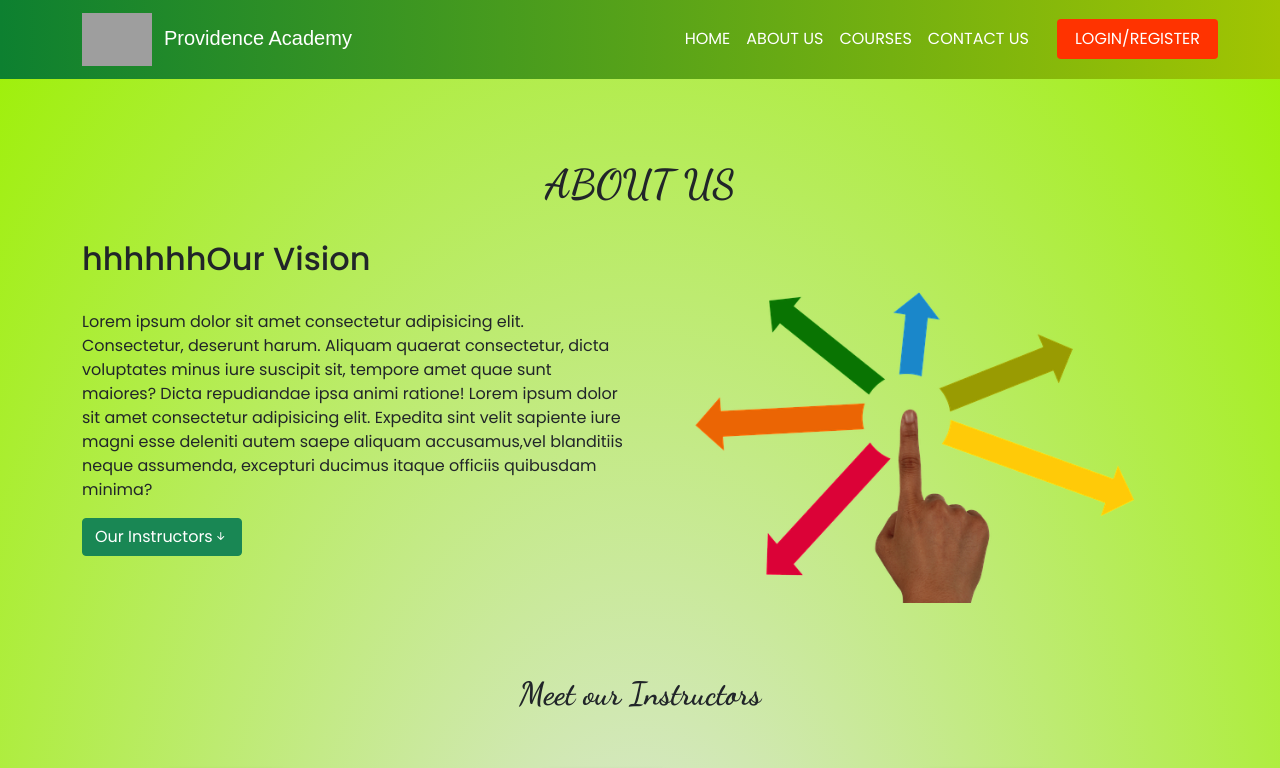
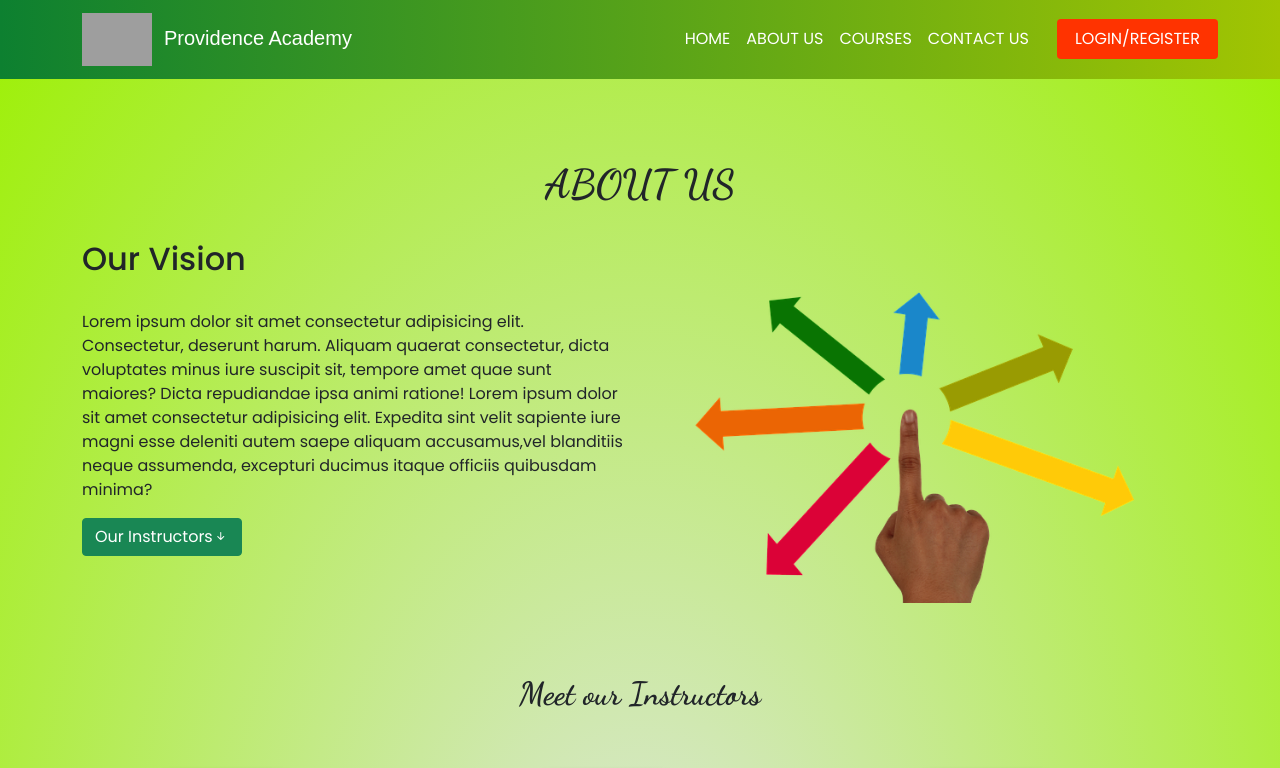
Before and after one commit to abelkmathew/Edtech_website, a React (Create React App) app: page /about in a window 1280 px wide. Shown: the top 768 px of the page. Built offline with nearby package versions, Linux system fonts and the light colour scheme; grey boxes are pictures that could not be loaded; a web font is replaced by a local one.

Commit message:
9th  Commit

```diff
--- a/package.json
+++ b/package.json
@@ -1,5 +1,5 @@
 {
-  "homepage": "https://abelkmathew.github.io/Edtech_website/",
+  "homepage": "https://abelkmathew.github.io/Edtech_website",
   "name": "skillathon",
   "version": "0.1.0",
   "private": true,
--- a/src/App.js
+++ b/src/App.js
@@ -10,14 +10,12 @@ function App() {
       <Router>
         <Navigation/>
         <Switch>
-
           <Route path="/" exact component={() => <Home />} />
           <Route path="/about" exact component={() => <About />} />
           <Route path="/courses" exact component={() => <Courses />} />
           <Route path="/contact" exact component={() => <Contact />} />
           <Route path="/login" exact component={() => <Login />} />
           <Route path="/buy" exact component={() => <Buy />} />
-
         </Switch>
         <Footer/>
       </Router>
--- a/src/components/About.jsx
+++ b/src/components/About.jsx
@@ -17,7 +17,7 @@ function About() {
           <div className="section-title"><h1>ABOUT US</h1></div><br />
             <div className="row">
                 <div className="col-md-6">
-                    <div><h2>hhhhhhOur Vision</h2></div><br />
+                    <div><h2>Our Vision</h2></div><br />
                     <p>Lorem ipsum dolor sit amet consectetur adipisicing elit. Consectetur, deserunt harum.
                       Aliquam quaerat consectetur, dicta voluptates minus iure suscipit sit,
                       tempore amet quae sunt maiores? Dicta repudiandae ipsa animi ratione! Lorem ipsum dolor sit amet
```
